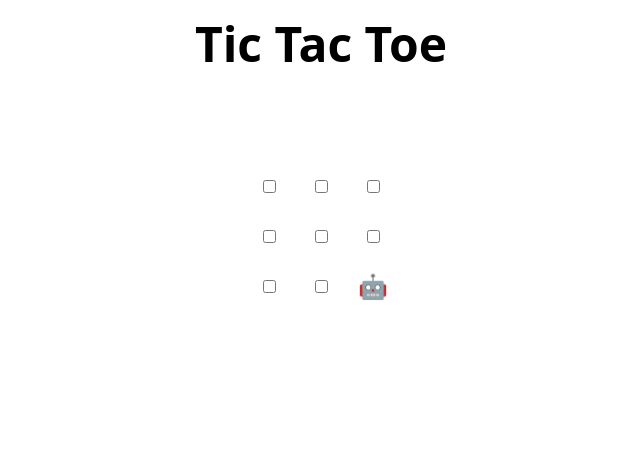
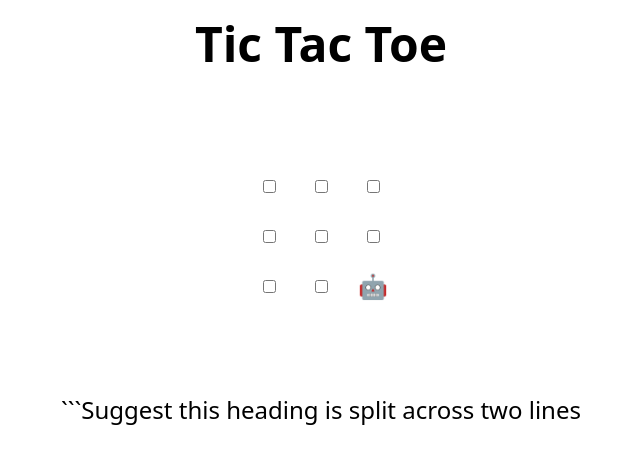
Before and after one commit to G-Scott/review-pull-requests, a plain HTML site: page index.html in a window 1280 px wide. Shown: the whole page, without its empty margins (319-959 px from the left). Drawn offline with Linux system fonts and the light colour scheme.

Commit message:
Update index.html
new suggestion

````diff
--- a/index.html
+++ b/index.html
@@ -49,6 +49,7 @@
 
 <h2 hidden>Game over, refresh to play again 🧑‍💻 🤖!</h2>
 
+```Suggest this heading is split across two lines
 <script>
   // Initialization
   const boxes = Array.from(document.querySelectorAll('td'))
````
